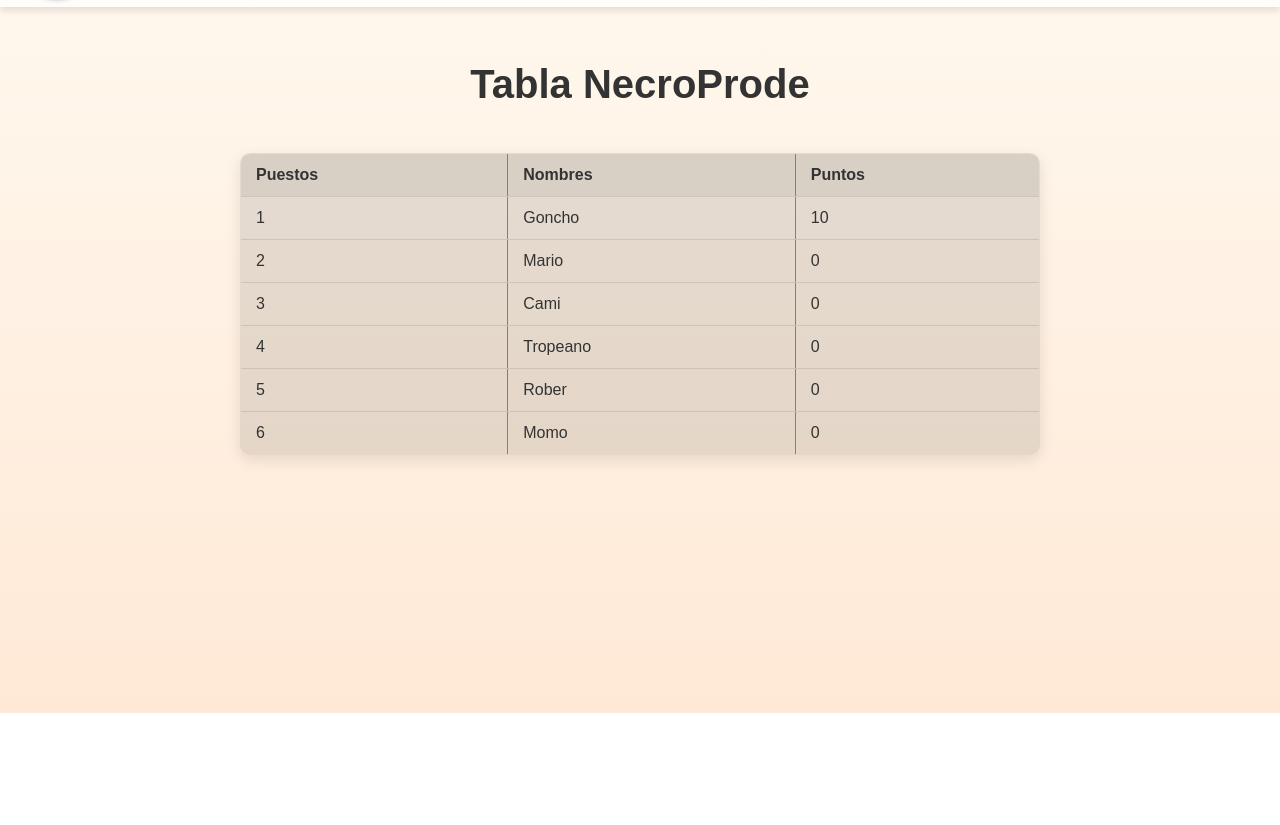
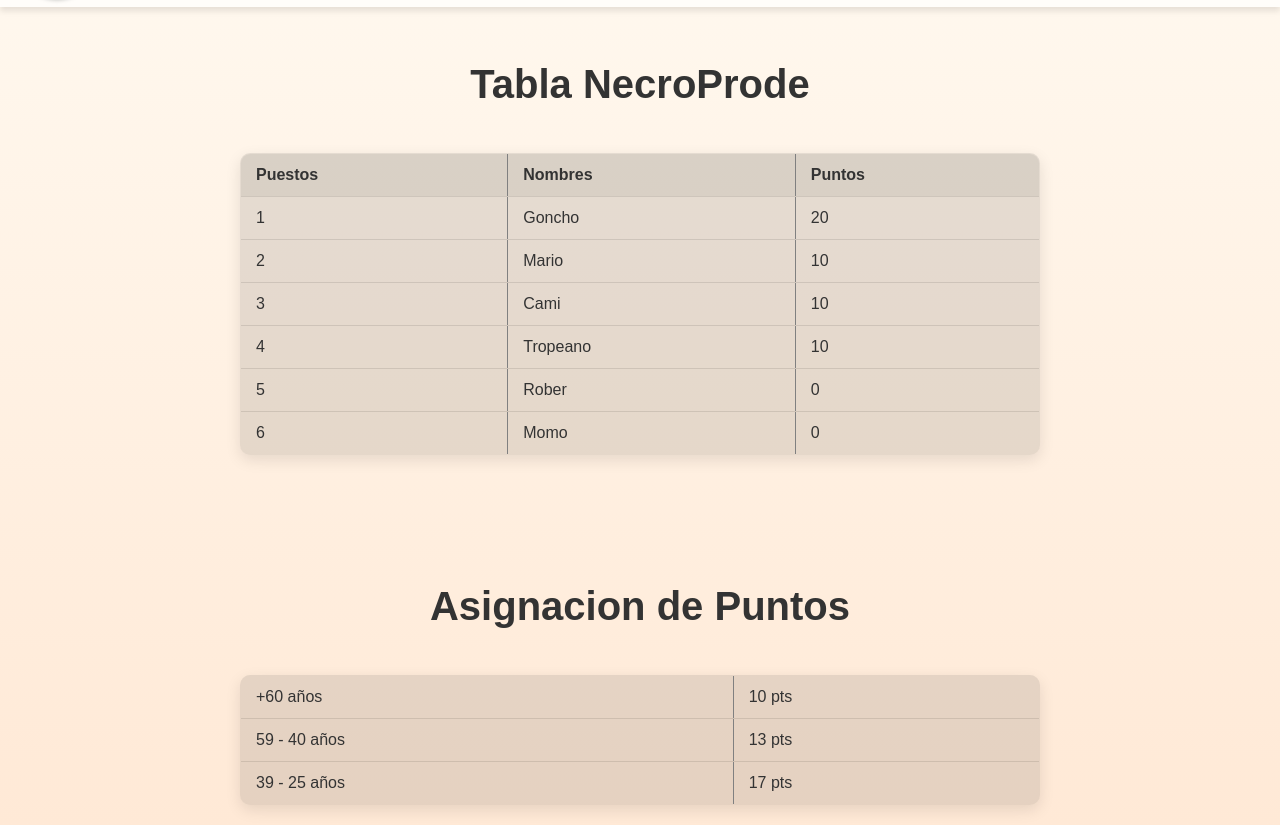
Before and after one commit to Neymors/deja-que-entre-el-sol, a plain HTML site: page necroprode.html in a window 1280 px wide. Shown: the part 87-912 px from the top of the page. Before the commit the page ends 800 px from the top, so only its background shows below. Drawn offline with Linux system fonts and the light colour scheme; no server answers.

```diff
--- a/necroprode.html
+++ b/necroprode.html
@@ -38,22 +38,22 @@
                 <tr>
                     <td>1</td>
                     <td>Mario</td>
-                    <td>0</td>
+                    <td>10</td>
                 </tr>
                 <tr>
                     <td>2</td>
                     <td>Goncho</td>
-                    <td>10</td>
+                    <td>20</td>
                 </tr>
                 <tr>
                     <td>3</td>
                     <td>Cami</td>
-                    <td>0</td>
+                    <td>10</td>
                 </tr>
                 <tr>
                     <td>4</td>
                     <td>Tropeano</td>
-                    <td>0</td>
+                    <td>10</td>
                 </tr>
                 <tr>
                     <td>5</td>
@@ -67,6 +67,22 @@
                 </tr>
             </tbody>
         </table>
+
+        <h1 id="h2" class="section">Asignacion de Puntos</h1>
+        <table border="1" cellspacing="0" cellpadding="5">
+            <tr>
+                <td>+60 años</td>
+                <td>10 pts</td>
+            </tr>
+            <tr>
+                <td>59 - 40 años</td>
+                <td>13 pts</td>
+            </tr>
+            <tr>
+                <td>39 - 25 años</td>
+                <td>17 pts</td>
+            </tr>
+        </table>
     </div>
 
 </body>
```
Also changed, not shown: index.html (+4 -4 lines), team.html (+4 -4 lines).
